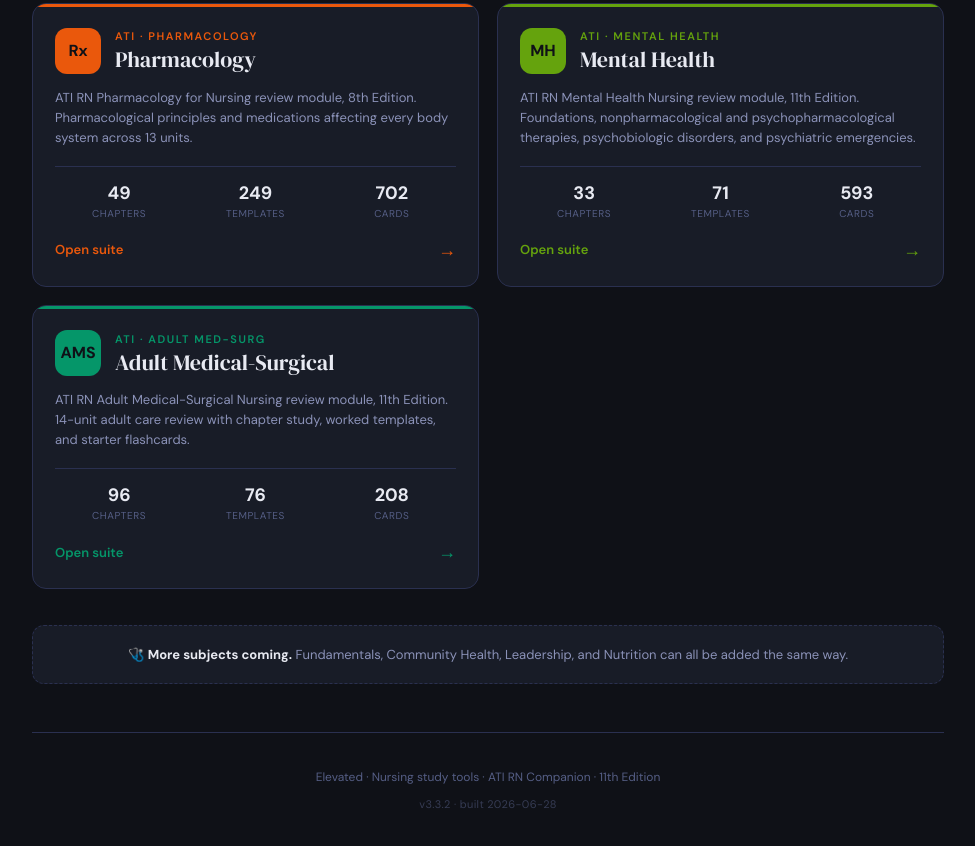
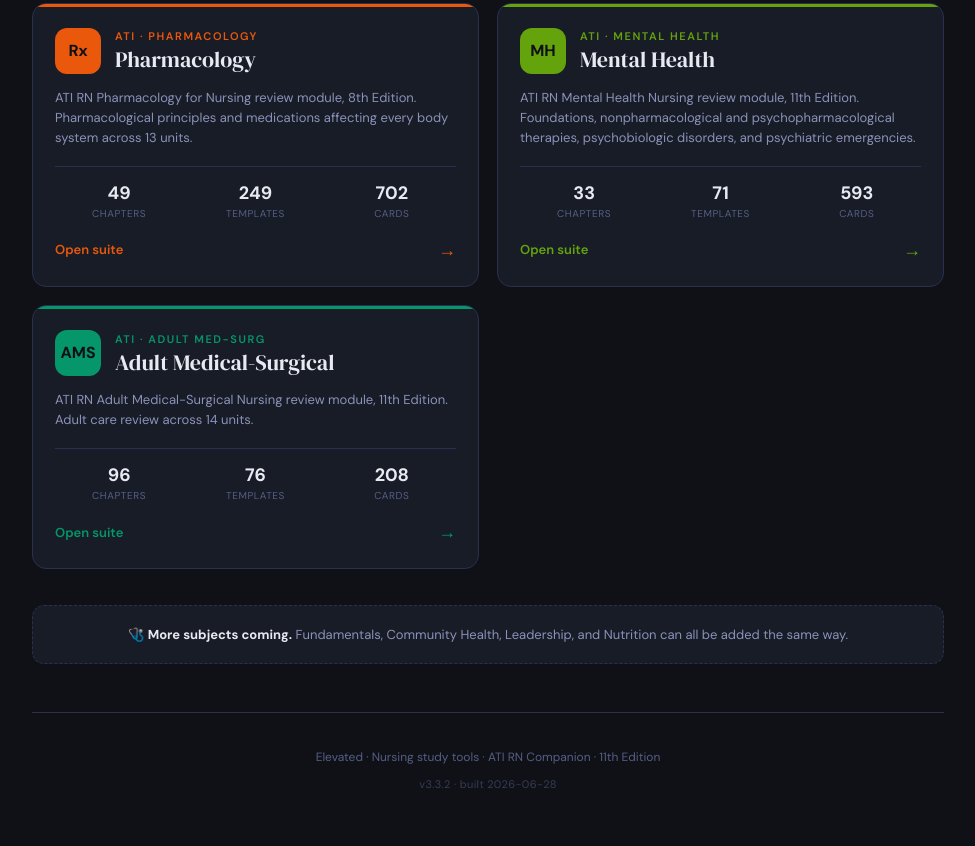
Before and after one commit to SleepyIus/Elevated-ATI-Books, a plain HTML site: page index.html in a window 1280 px wide. Shown: the part 730-1576 px from the top of the page, without its empty margins (152-1127 px from the left). Drawn offline with Linux system fonts and the light colour scheme.

Commit message:
Shorten AMS index card copy

```diff
--- a/index.html
+++ b/index.html
@@ -401,7 +401,7 @@
           <div class="subject-name">Adult Medical-Surgical</div>
         </div>
       </div>
-      <p class="subject-desc">ATI RN Adult Medical-Surgical Nursing review module, 11th Edition. 14-unit adult care review with chapter study, worked templates, and starter flashcards.</p>
+      <p class="subject-desc">ATI RN Adult Medical-Surgical Nursing review module, 11th Edition. Adult care review across 14 units.</p>
       <div class="subject-stats">
         <div class="subject-stat">
           <div class="subject-stat-val">96</div>
```
